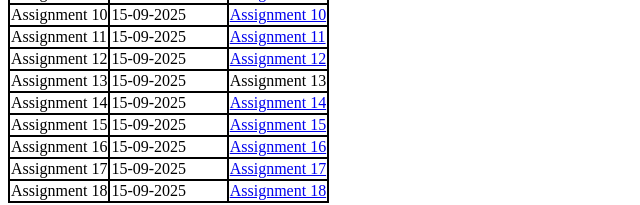
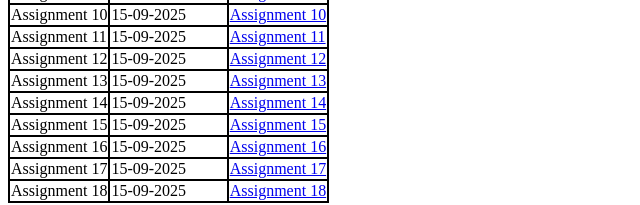
Before and after one commit to Kumar-Deepak-DEV/semester_01_assignments, a plain HTML site: page HTML_Assignments/index.html in a window 1280 px wide. Shown: the part 225-430 px from the top of the page, without its empty margins (0-640 px from the left). Drawn offline with Linux system fonts and the light colour scheme.

Commit message:
updated index.html

```diff
--- a/HTML_Assignments/index.html
+++ b/HTML_Assignments/index.html
@@ -75,7 +75,7 @@
         <tr>
             <td style="border: 2px solid black;">Assignment 13</td>
             <td style="border: 2px solid black;">15-09-2025</td>
-            <td style="border: 2px solid black;">Assignment 13</td>
+            <td style="border: 2px solid black;"><a href="./assignment13/entities.html">Assignment 13</a></td>
         </tr>
         <tr>
             <td style="border: 2px solid black;">Assignment 14</td>
```
